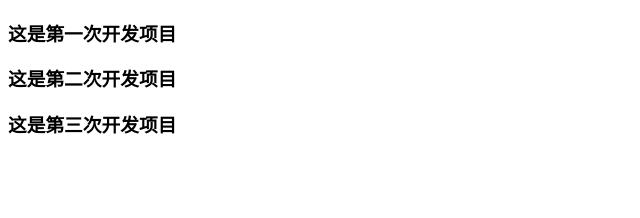
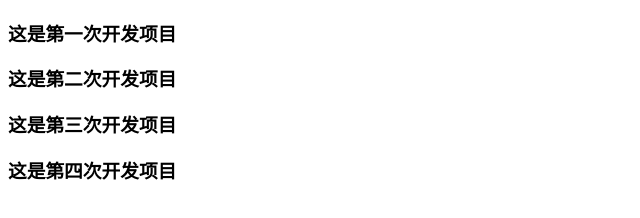
Before and after one commit to fanbojian/app, a plain HTML site: page index.html in a window 1280 px wide. Shown: the whole page, without its empty margins (0-640 px from the left). Drawn offline with Linux system fonts and the light colour scheme.

Commit message:
第二次提交

```diff
--- a/index.html
+++ b/index.html
@@ -8,5 +8,7 @@
     <h3>这是第一次开发项目</h3>
     <h3>这是第二次开发项目</h3>
     <h3>这是第三次开发项目</h3>
+    <h3>这是第四次开发项目</h3>
+
 </body>
 </html>
```
